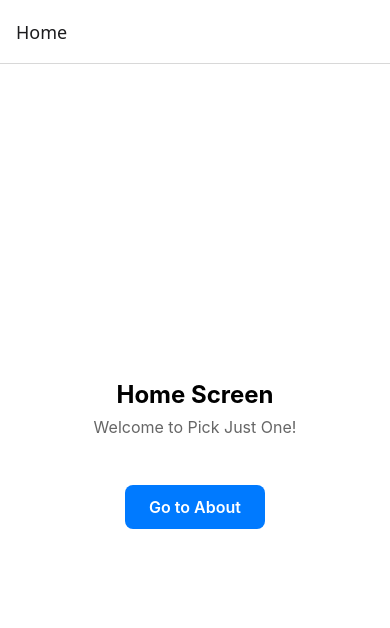
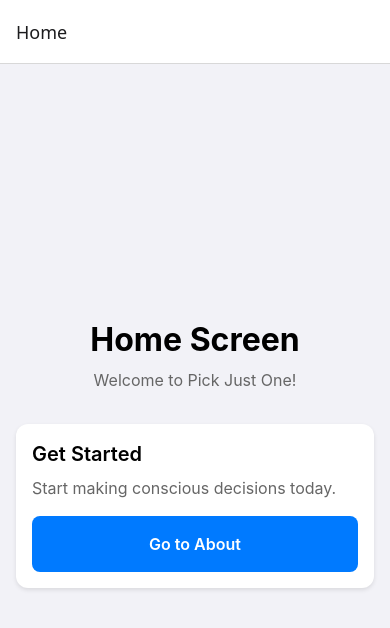
Before and after one commit to KamilBarczyk/PickJustOne, a React Native app: screen /Home in a window 390 px wide. Shown: the top 628 px of the page. Built offline with nearby package versions, Linux system fonts and the light colour scheme.

Commit message:
feat(ui): add design system and reusable components

```diff
--- /dev/null
+++ b/components/Button.tsx
@@ -0,0 +1,121 @@
+import React from 'react';
+import { Pressable, Text, StyleSheet, ActivityIndicator, ViewStyle, TextStyle } from 'react-native';
+import { colors, typography, spacing, borderRadius } from '../utils/theme';
+
+type ButtonVariant = 'primary' | 'secondary' | 'outline';
+type ButtonSize = 'small' | 'medium' | 'large';
+
+interface ButtonProps {
+  title: string;
+  onPress: () => void;
+  variant?: ButtonVariant;
+  size?: ButtonSize;
+  disabled?: boolean;
+  loading?: boolean;
+}
+
+export default function Button({
+  title,
+  onPress,
+  variant = 'primary',
+  size = 'medium',
+  disabled = false,
+  loading = false,
+}: ButtonProps) {
+  const buttonStyle: ViewStyle[] = [
+    styles.base,
+    styles[variant],
+    styles[`${size}Size`],
+    ...(disabled ? [styles.disabled] : []),
+  ];
+
+  const textStyle: TextStyle[] = [
+    styles.text,
+    styles[`${variant}Text`],
+    styles[`${size}Text`],
+  ];
+
+  return (
+    <Pressable
+      style={({ pressed }) => [
+        ...buttonStyle,
+        pressed && !disabled && !loading && styles.pressed,
+      ]}
+      onPress={onPress}
+      disabled={disabled || loading}
+    >
+      {loading ? (
+        <ActivityIndicator color={variant === 'primary' ? '#FFFFFF' : colors.primary} />
+      ) : (
+        <Text style={textStyle}>{title}</Text>
+      )}
+    </Pressable>
+  );
+}
+
+const styles = StyleSheet.create({
+  base: {
+    borderRadius: borderRadius.md,
+    alignItems: 'center',
+    justifyContent: 'center',
+    flexDirection: 'row',
+  },
+  // Variants
+  primary: {
+    backgroundColor: colors.primary,
+  },
+  secondary: {
+    backgroundColor: colors.backgroundSecondary,
+  },
+  outline: {
+    backgroundColor: 'transparent',
+    borderWidth: 1,
+    borderColor: colors.primary,
+  },
+  // Sizes
+  smallSize: {
+    paddingHorizontal: spacing.md,
+    paddingVertical: spacing.sm,
+    minHeight: 32,
+  },
+  mediumSize: {
+    paddingHorizontal: spacing.lg,
+    paddingVertical: spacing.md,
+    minHeight: 44,
+  },
+  largeSize: {
+    paddingHorizontal: spacing.xl,
+    paddingVertical: spacing.lg,
+    minHeight: 52,
+  },
+  // Text styles
+  text: {
+    ...typography.body,
+    fontWeight: '600',
+  },
+  primaryText: {
+    color: '#FFFFFF',
+  },
+  secondaryText: {
+    color: colors.text,
+  },
+  outlineText: {
+    color: colors.primary,
+  },
+  smallText: {
+    fontSize: 14,
+  },
+  mediumText: {
+    fontSize: 16,
+  },
+  largeText: {
+    fontSize: 18,
+  },
+  disabled: {
+    opacity: 0.5,
+  },
+  pressed: {
+    opacity: 0.8,
+    transform: [{ scale: 0.98 }],
+  },
+});
--- /dev/null
+++ b/components/Card.tsx
@@ -0,0 +1,41 @@
+import React from 'react';
+import { View, StyleSheet, ViewStyle } from 'react-native';
+import { colors, spacing, borderRadius } from '../utils/theme';
+
+interface CardProps {
+  children: React.ReactNode;
+  style?: ViewStyle;
+  variant?: 'default' | 'elevated';
+}
+
+export default function Card({ children, style, variant = 'default' }: CardProps) {
+  const cardStyle: ViewStyle[] = [
+    styles.base,
+    styles[variant],
+    ...(style ? [style] : []),
+  ];
+
+  return <View style={cardStyle}>{children}</View>;
+}
+
+const styles = StyleSheet.create({
+  base: {
+    backgroundColor: colors.background,
+    borderRadius: borderRadius.lg,
+    padding: spacing.md,
+  },
+  default: {
+    borderWidth: 1,
+    borderColor: colors.border,
+  },
+  elevated: {
+    shadowColor: '#000',
+    shadowOffset: {
+      width: 0,
+      height: 2,
+    },
+    shadowOpacity: 0.1,
+    shadowRadius: 4,
+    elevation: 3, // For Android
+  },
+});
--- a/screens/AboutScreen.tsx
+++ b/screens/AboutScreen.tsx
@@ -1,5 +1,8 @@
-import { StyleSheet, Text, View, TouchableOpacity } from 'react-native';
+import { StyleSheet, Text, View } from 'react-native';
 import { useNavigation } from '@react-navigation/native';
+import Button from '../components/Button';
+import Card from '../components/Card';
+import { colors, typography, spacing } from '../utils/theme';
 
 export default function AboutScreen() {
   const navigation = useNavigation();
@@ -7,16 +10,22 @@ export default function AboutScreen() {
   return (
     <View style={styles.container}>
       <Text style={styles.title}>About</Text>
-      <Text style={styles.description}>
-        Pick Just One helps you make conscious decisions.
-      </Text>
 
-      <TouchableOpacity
-        style={styles.button}
+      <Card variant="default" style={styles.card}>
+        <Text style={styles.description}>
+          Pick Just One helps you make conscious decisions by focusing on one choice at a time.
+        </Text>
+        <Text style={styles.description}>
+          Instead of long to-do lists, we help you pick just one priority right now.
+        </Text>
+      </Card>
+
+      <Button
+        title="Go Back"
         onPress={() => navigation.goBack()}
-      >
-        <Text style={styles.buttonText}>Go Back</Text>
-      </TouchableOpacity>
+        variant="outline"
+        size="medium"
+      />
     </View>
   );
 }
@@ -24,32 +33,25 @@ export default function AboutScreen() {
 const styles = StyleSheet.create({
   container: {
     flex: 1,
-    backgroundColor: '#fff',
+    backgroundColor: colors.backgroundSecondary,
     alignItems: 'center',
     justifyContent: 'center',
-    padding: 20,
+    padding: spacing.md,
   },
   title: {
-    fontSize: 24,
-    fontWeight: 'bold',
-    marginBottom: 16,
+    ...typography.h1,
+    color: colors.text,
+    marginBottom: spacing.lg,
+  },
+  card: {
+    width: '100%',
+    maxWidth: 400,
+    marginBottom: spacing.lg,
   },
   description: {
-    fontSize: 16,
-    color: '#666',
-    textAlign: 'center',
-    marginBottom: 32,
-  },
-  button: {
-    backgroundColor: '#007AFF',
-    paddingHorizontal: 24,
-    paddingVertical: 12,
-    borderRadius: 8,
-    marginTop: 16,
-  },
-  buttonText: {
-    color: '#fff',
-    fontSize: 16,
-    fontWeight: '600',
+    ...typography.body,
+    color: colors.textSecondary,
+    textAlign: 'left',
+    marginBottom: spacing.md,
   },
 });
--- a/screens/HomeScreen.tsx
+++ b/screens/HomeScreen.tsx
@@ -1,7 +1,10 @@
-import { StyleSheet, Text, View, TouchableOpacity } from 'react-native';
+import { StyleSheet, Text, View } from 'react-native';
 import { useNavigation } from '@react-navigation/native';
 import { NativeStackNavigationProp } from '@react-navigation/native-stack';
 import { RootStackParamList } from '../navigation/AppNavigator';
+import Button from '../components/Button';
+import Card from '../components/Card';
+import { colors, typography, spacing } from '../utils/theme';
 
 type NavigationProp = NativeStackNavigationProp<RootStackParamList>;
 
@@ -13,12 +16,18 @@ export default function HomeScreen() {
       <Text style={styles.title}>Home Screen</Text>
       <Text style={styles.subtitle}>Welcome to Pick Just One!</Text>
 
-      <TouchableOpacity
-        style={styles.button}
-        onPress={() => navigation.navigate('About')}
-      >
-        <Text style={styles.buttonText}>Go to About</Text>
-      </TouchableOpacity>
+      <Card variant="elevated" style={styles.card}>
+        <Text style={styles.cardTitle}>Get Started</Text>
+        <Text style={styles.cardDescription}>
+          Start making conscious decisions today.
+        </Text>
+        <Button
+          title="Go to About"
+          onPress={() => navigation.navigate('About')}
+          variant="primary"
+          size="medium"
+        />
+      </Card>
     </View>
   );
 }
@@ -26,30 +35,33 @@ export default function HomeScreen() {
 const styles = StyleSheet.create({
   container: {
     flex: 1,
-    backgroundColor: '#fff',
+    backgroundColor: colors.backgroundSecondary,
     alignItems: 'center',
     justifyContent: 'center',
+    padding: spacing.md,
   },
   title: {
-    fontSize: 24,
-    fontWeight: 'bold',
-    marginBottom: 8,
+    ...typography.h1,
+    color: colors.text,
+    marginBottom: spacing.sm,
   },
   subtitle: {
-    fontSize: 16,
-    color: '#666',
-    marginBottom: 32,
+    ...typography.body,
+    color: colors.textSecondary,
+    marginBottom: spacing.xl,
   },
-  button: {
-    backgroundColor: '#007AFF',
-    paddingHorizontal: 24,
-    paddingVertical: 12,
-    borderRadius: 8,
-    marginTop: 16,
+  card: {
+    width: '100%',
+    maxWidth: 400,
   },
-  buttonText: {
-    color: '#fff',
-    fontSize: 16,
-    fontWeight: '600',
+  cardTitle: {
+    ...typography.h3,
+    color: colors.text,
+    marginBottom: spacing.sm,
+  },
+  cardDescription: {
+    ...typography.body,
+    color: colors.textSecondary,
+    marginBottom: spacing.md,
   },
 });
--- /dev/null
+++ b/utils/theme.ts
@@ -0,0 +1,77 @@
+// Design System - Colors and Typography
+// Centralized place for all design tokens
+
+export const colors = {
+  // Primary colors
+  primary: '#007AFF',
+  primaryDark: '#0051D5',
+  primaryLight: '#5AC8FA',
+
+  // Neutral colors
+  background: '#FFFFFF',
+  backgroundSecondary: '#F2F2F7',
+  text: '#000000',
+  textSecondary: '#666666',
+  textTertiary: '#999999',
+
+  // Semantic colors
+  success: '#34C759',
+  error: '#FF3B30',
+  warning: '#FF9500',
+  info: '#007AFF',
+
+  // Border and divider
+  border: '#E5E5EA',
+  divider: '#C6C6C8',
+};
+
+export const typography = {
+  // Font sizes
+  h1: {
+    fontSize: 32,
+    fontWeight: 'bold' as const,
+    lineHeight: 40,
+  },
+  h2: {
+    fontSize: 24,
+    fontWeight: 'bold' as const,
+    lineHeight: 32,
+  },
+  h3: {
+    fontSize: 20,
+    fontWeight: '600' as const,
+    lineHeight: 28,
+  },
+  body: {
+    fontSize: 16,
+    fontWeight: '400' as const,
+    lineHeight: 24,
+  },
+  bodySmall: {
+    fontSize: 14,
+    fontWeight: '400' as const,
+    lineHeight: 20,
+  },
+  caption: {
+    fontSize: 12,
+    fontWeight: '400' as const,
+    lineHeight: 16,
+  },
+};
+
+export const spacing = {
+  xs: 4,
+  sm: 8,
+  md: 16,
+  lg: 24,
+  xl: 32,
+  xxl: 48,
+};
+
+export const borderRadius = {
+  sm: 4,
+  md: 8,
+  lg: 12,
+  xl: 16,
+  round: 9999,
+};
```
